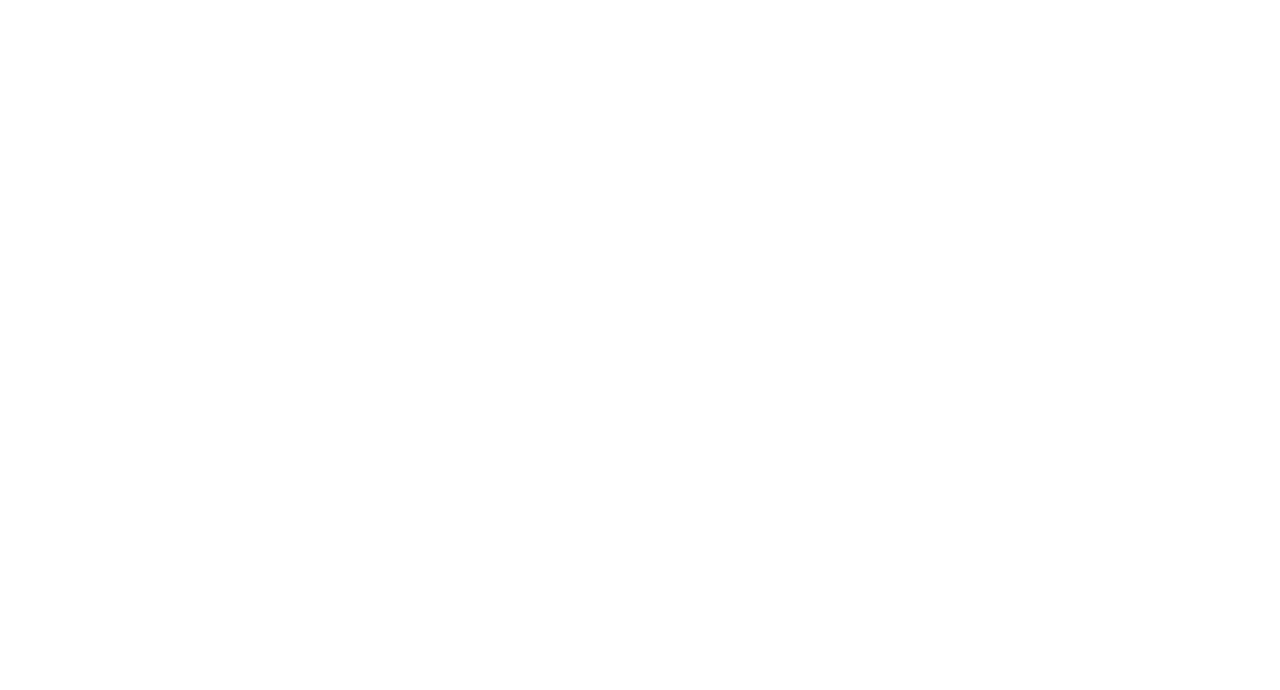
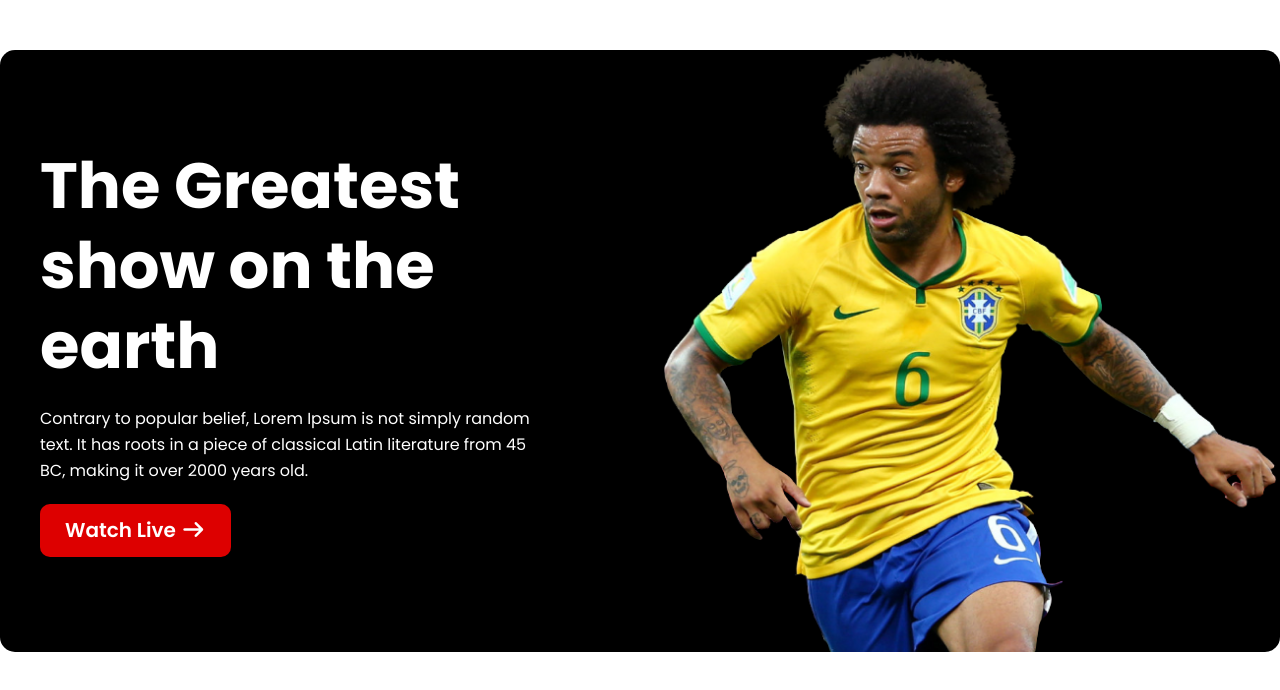
Before and after one commit to maimuna03134/P3-fifa-world-cup, a plain HTML site: page index.html in a window 1280 px wide. Drawn offline with Linux system fonts and the light colour scheme.

Commit message:
Add banner section with styling

```diff
--- a/index.html
+++ b/index.html
@@ -1,11 +1,49 @@
 <!DOCTYPE html>
 <html lang="en">
-<head>
-    <meta charset="UTF-8">
-    <meta name="viewport" content="width=device-width, initial-scale=1.0">
+  <head>
+    <meta charset="UTF-8" />
+    <meta name="viewport" content="width=device-width, initial-scale=1.0" />
     <title>Fifa World Cup 2025</title>
-</head>
-<body>
 
-</body>
+    <!-- google fonts -->
+    <link rel="preconnect" href="https://fonts.googleapis.com" />
+    <link rel="preconnect" href="https://fonts.gstatic.com" crossorigin />
+    <link
+      href="https://fonts.googleapis.com/css2?family=Poppins:ital,wght@0,100;0,200;0,300;0,400;0,500;0,600;0,700;0,800;0,900;1,100;1,200;1,300;1,400;1,500;1,600;1,700;1,800;1,900&display=swap"
+      rel="stylesheet"
+    />
+
+    <!-- font awesome -->
+    <link
+      rel="stylesheet"
+      href="https://cdnjs.cloudflare.com/ajax/libs/font-awesome/7.0.0/css/all.min.css"
+      integrity="sha512-DxV+EoADOkOygM4IR9yXP8Sb2qwgidEmeqAEmDKIOfPRQZOWbXCzLC6vjbZyy0vPisbH2SyW27+ddLVCN+OMzQ=="
+      crossorigin="anonymous"
+      referrerpolicy="no-referrer"
+    />
+
+    <!-- custom css -->
+    <link rel="stylesheet" href="./style.css" />
+  </head>
+  <body>
+    <!-- header -->
+    <header>
+      <section class="banner container">
+        <div class="banner-left">
+          <h2>The Greatest<br>show on the<br>earth</h2>
+          <p>
+            Contrary to popular belief, Lorem Ipsum is not simply random text.
+            It has roots in a piece of classical Latin literature from 45 BC,
+            making it over 2000 years old.
+          </p>
+
+          <button class="primary-btn">Watch Live <i class="fa-solid fa-arrow-right"></i></button>
+        </div>
+
+        <div class="banner-right">
+            <img src="./img/banner/banner-img.png" alt="Banner-image">
+        </div>
+      </section>
+    </header>
+  </body>
 </html>
--- /dev/null
+++ b/style.css
@@ -0,0 +1,57 @@
+/* common style */
+* {
+  margin: 0;
+  padding: 0;
+  box-sizing: border-box;
+  font-family: "Poppins", sans-serif;
+}
+img {
+  width: 100%;
+}
+.container {
+  max-width: 1280px;
+  margin: auto;
+}
+.primary-btn {
+  border-radius: 10px;
+  background: #dd0000;
+  color: white;
+  font-weight: 600;
+  font-size: 20px;
+  line-height: 23px;
+  text-align: center;
+  padding: 15px 25px;
+  border: none;
+}
+/* Custom style */
+/* banner */
+.banner {
+  background-color: black;
+  color: white;
+  display: flex;
+  align-items: center;
+  border-radius: 15px;
+
+  margin: 50px auto;
+}
+.banner-left {
+  flex: 1;
+  padding-left: 40px;
+}
+.banner-left h2 {
+  font-size: 4rem;
+  font-weight: 700;
+  line-height: 80px;
+}
+.banner-left p {
+  line-height: 26px;
+  text-align: left;
+  max-width: 80%;
+  margin: 20px 0;
+}
+.banner-right {
+  flex: 1;
+}
+.banner-right img {
+  display: block;
+}
```
